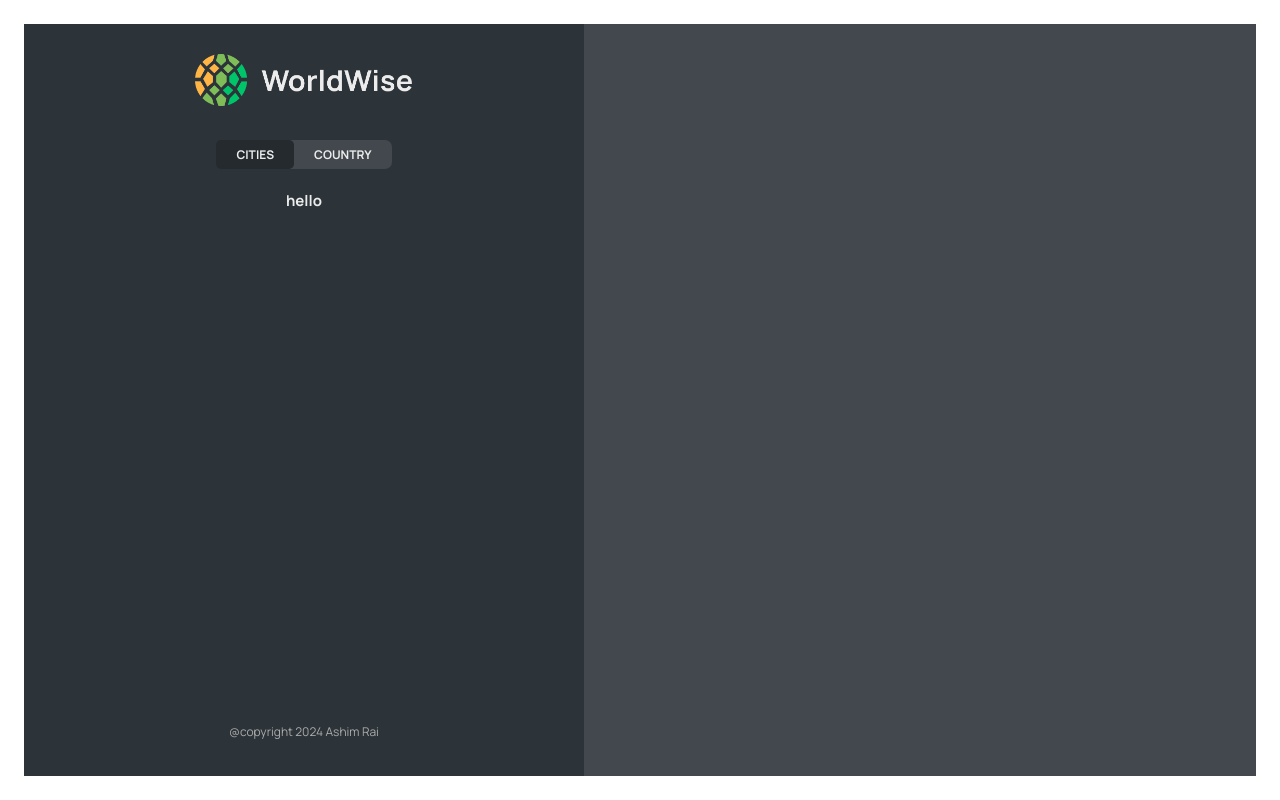
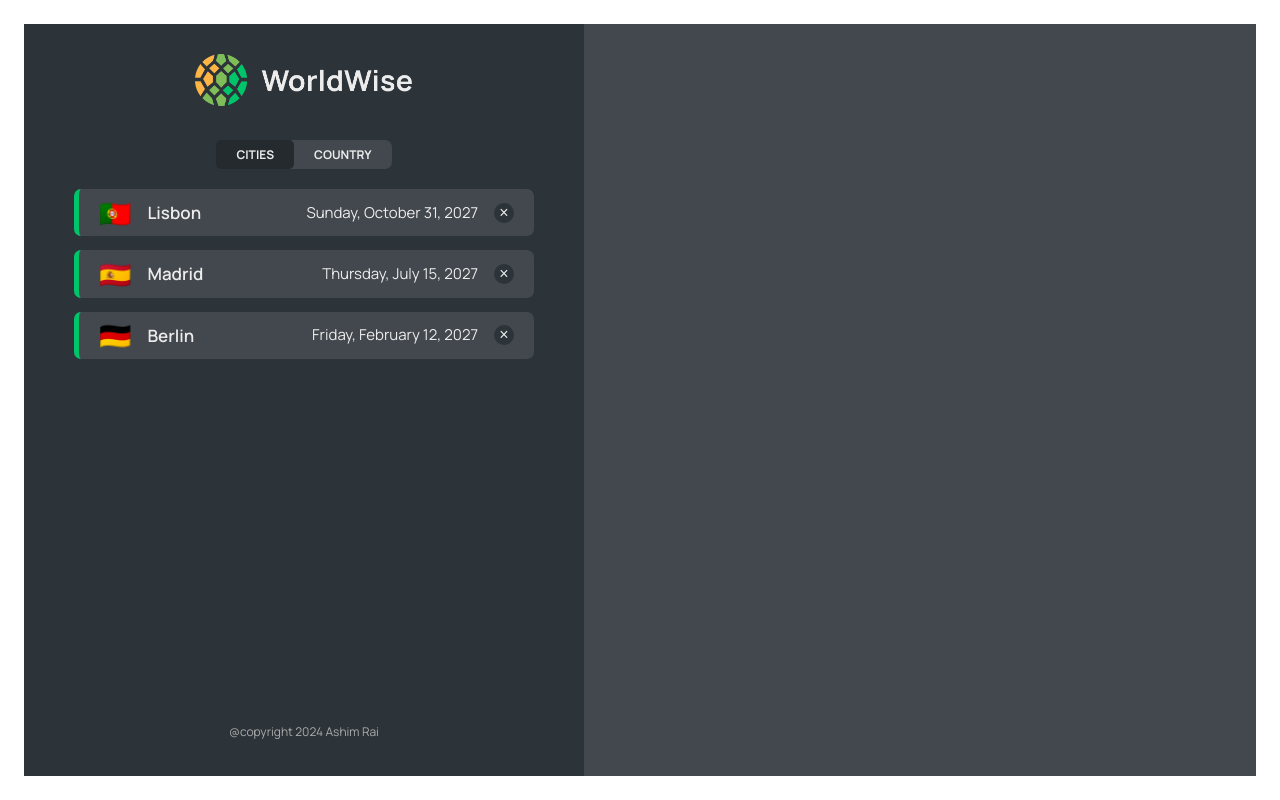
Before and after one commit to itsashim/World-Map-, a React (Vite) app: page /app/city in a window 1280 px wide. Built offline with nearby package versions, Linux system fonts and the light colour scheme; data requests are answered from the project's data file.

Commit message:
Fetched data and mapped the data array and destructured imp data

```diff
--- a/package.json
+++ b/package.json
@@ -7,9 +7,11 @@
     "dev": "vite",
     "build": "vite build",
     "lint": "eslint . --ext js,jsx --report-unused-disable-directives --max-warnings 0",
-    "preview": "vite preview"
+    "preview": "vite preview",
+    "server": "json-server --watch data/cities.json --port 7000"
   },
   "dependencies": {
+    "json-server": "^0.17.4",
     "react": "^18.2.0",
     "react-dom": "^18.2.0",
     "react-router-dom": "^6.21.1"
--- a/src/App.jsx
+++ b/src/App.jsx
@@ -5,8 +5,31 @@
 import Login from "./pages/Login";
 import PageNotFound from "./pages/PageNotFound";
 import AppLayout from "./pages/AppLayout";
+import { useEffect, useState } from "react";
+import CityList from "./components/CityList";
+import CountryList from "./components/CountryList";
 
 function App() {
+  // const BASE_URL = "http://localhost:7000";
+  const [cities, setCitites] = useState([]);
+  const [isLoading, setIsLoading] = useState();
+
+  useEffect(function () {
+    const fetchCities = async function () {
+      try {
+        setIsLoading(true);
+        const res = await fetch(`http://localhost:7000/cities`);
+        const data = await res.json();
+        setCitites(data);
+      } catch {
+        alert("There was a error loading the date");
+      } finally {
+        setIsLoading(false);
+      }
+    };
+    fetchCities();
+  }, []);
+
   return (
     <BrowserRouter>
       <Routes>
@@ -16,8 +39,11 @@
         <Route path="login" element={<Login />} />
         <Route path="app" element={<AppLayout />}>
           <Route index element={<h2>hello</h2>} />
-          <Route path="city" element={<h2>hello</h2>} />
-          <Route path="country" element={<h2>hi</h2>} />
+          <Route
+            path="city"
+            element={<CityList cities={cities} isLoading={isLoading} />}
+          />
+          <Route path="country" element={<CountryList />} />
           <Route path="form" element={<h2>hfasdlfkjsldf</h2>} />
         </Route>
         <Route path="*" element={<PageNotFound />} />
--- /dev/null
+++ b/src/components/CityItem.jsx
@@ -0,0 +1,29 @@
+import PropTypes from "prop-types";
+import styles from "./CityItem.module.css";
+
+function CityItem({ city }) {
+  const { cityName, emoji, date } = city;
+
+  const formatDate = (date) =>
+    new Intl.DateTimeFormat("en", {
+      day: "numeric",
+      month: "long",
+      year: "numeric",
+      weekday: "long",
+    }).format(new Date(date));
+
+  return (
+    <li className={styles.cityItem}>
+      <span className={styles.emoji}>{emoji}</span>
+      <h3 className={styles.name}>{cityName}</h3>
+      <time className={styles.date}>{formatDate(date)}</time>
+      <button className={styles.deleteBtn}>&times;</button>
+    </li>
+  );
+}
+
+CityItem.propTypes = {
+  city: PropTypes.any,
+};
+
+export default CityItem;
--- /dev/null
+++ b/src/components/CityList.jsx
@@ -0,0 +1,24 @@
+import CityItem from "./CityItem";
+import Message from "./Message";
+import Spinner from "./Spinner";
+import PropTypes from "prop-types";
+import styles from "./CityList.module.css";
+function CityList({ cities, isLoading }) {
+  if (isLoading) return <Spinner />;
+  if (!cities.length) return <Message message={"Add some Cities"} />;
+
+  return (
+    <ul className={styles.cityList}>
+      {cities.map((city) => (
+        <CityItem city={city} key={city.id} />
+      ))}
+    </ul>
+  );
+}
+
+CityList.propTypes = {
+  isLoading: PropTypes.any,
+  cities: PropTypes.any,
+};
+
+export default CityList;
--- /dev/null
+++ b/src/components/CountryList.jsx
@@ -0,0 +1,5 @@
+function CountryList() {
+  return <div></div>;
+}
+
+export default CountryList;
--- a/src/components/Message.jsx
+++ b/src/components/Message.jsx
@@ -1,3 +1,5 @@
+import PropTypes from "prop-types";
+
 import styles from "./Message.module.css";
 
 function Message({ message }) {
@@ -8,4 +10,8 @@
   );
 }
 
+Message.propTypes = {
+  message: PropTypes.any,
+};
+
 export default Message;
```
Also changed, not shown: 1 other file (tests, documents, lock files or other folders).
